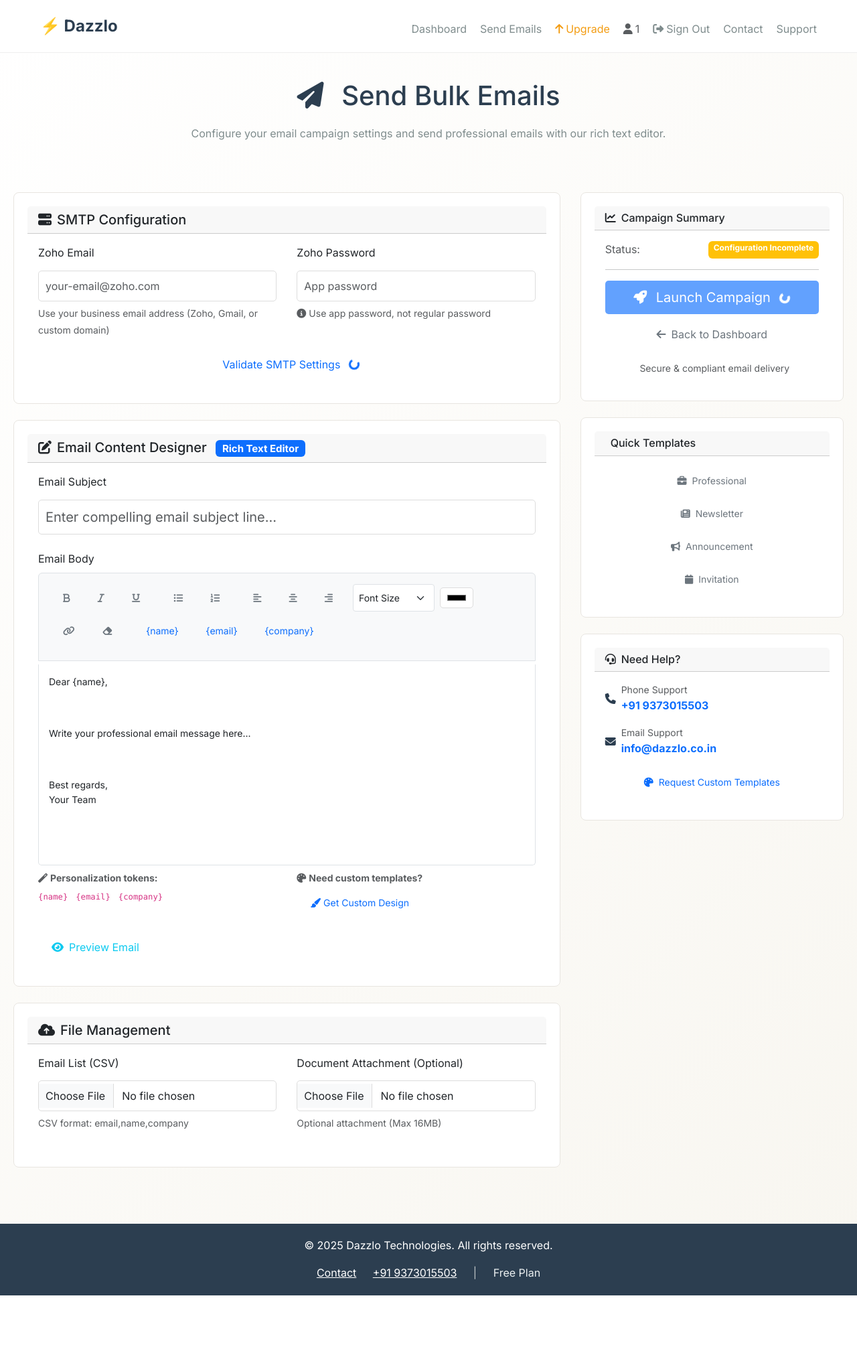
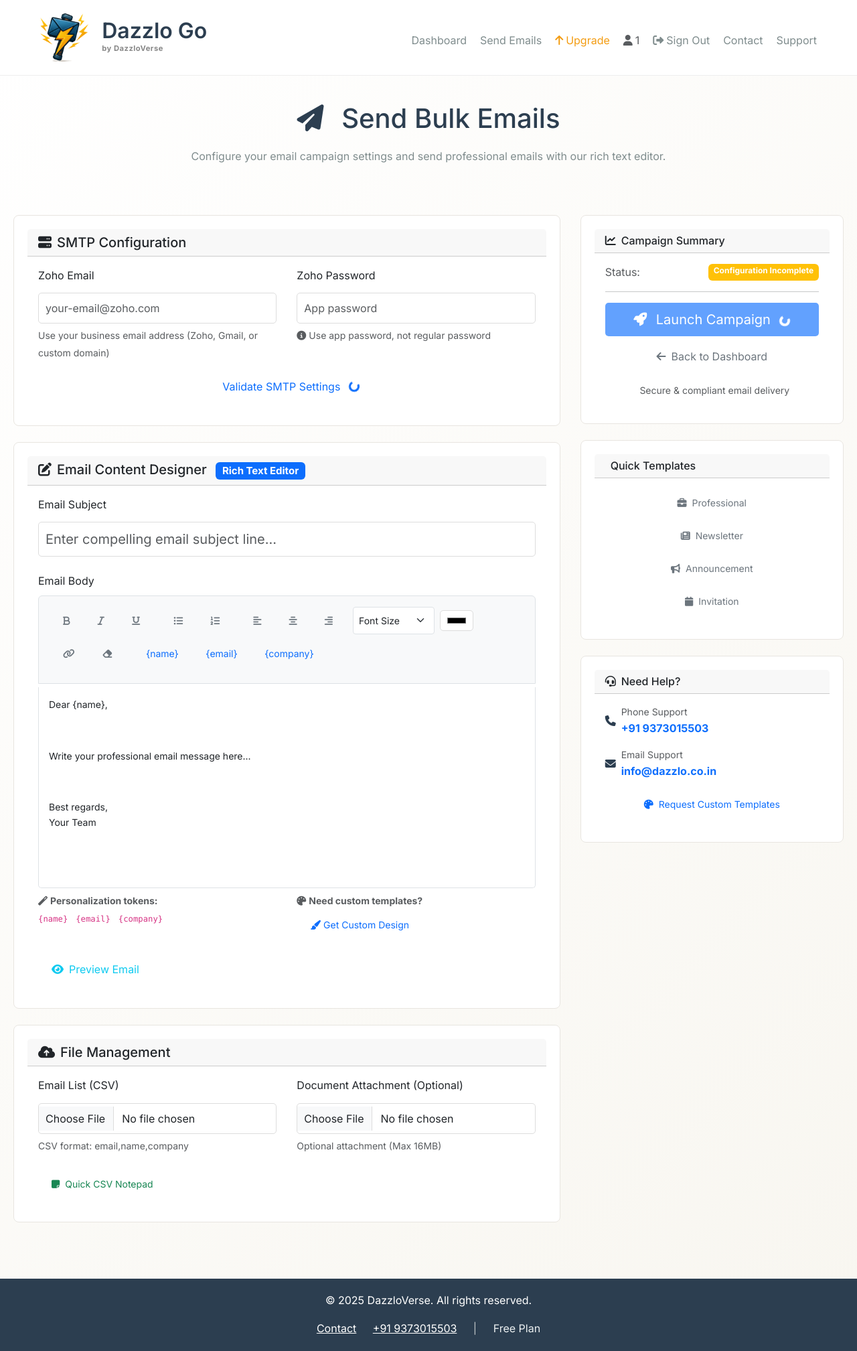
Before and after one commit to Neelp4258/Dazzloverse, a Flask app: page /bulk-mail in a window 1280 px wide. Shown: the whole page at 67% size. Before the commit the page ends 1934 px from the top, so only its background shows below. Run offline with Flask 3, Linux system fonts and the light colour scheme; a user stored in the database is signed in; data comes from the database, SQL or seed files in the repository; some libraries are stand-ins or nearby versions.

Commit message:
Force add all templates and static files for deployment

```diff
--- a/templates/base.html
+++ b/templates/base.html
@@ -4,6 +4,8 @@
     <meta charset="UTF-8">
     <meta name="viewport" content="width=device-width, initial-scale=1.0">
     <title>{% block title %}Dazzlo Business Email Platform{% endblock %}</title>
+    <link rel="icon" type="image/png" href="{{ url_for('static', filename='favicon.png') }}">
+    <link rel="shortcut icon" href="{{ url_for('static', filename='favicon.png') }}" type="image/png">
 
     <!-- Bootstrap CSS with fallback -->
     <link href="https://cdnjs.cloudflare.com/ajax/libs/bootstrap/5.3.0/css/bootstrap.min.css" rel="stylesheet" crossorigin="anonymous">
@@ -85,6 +87,20 @@
             .col-md-6, .col-lg-4, .col-lg-8 { flex: 0 0 100%; max-width: 100%; }
             .nav-links { flex-direction: column; gap: 10px; }
             .page-title { font-size: 2rem; }
+            .dazzlo-logo img { height: 40px !important; margin-right: 6px !important; }
+            .dazzlo-logo span span:first-child { font-size: 1.1rem !important; }
+            .dazzlo-logo span span:last-child { font-size: 0.6rem !important; }
+            .header-section .container > .d-flex { flex-direction: column; align-items: flex-start !important; gap: 10px; }
+        }
+
+        @media (max-width: 576px) {
+            .container, .main-container { padding: 0 6px !important; }
+            .card { padding: 10px !important; margin: 10px 0 !important; }
+            .row { margin: 0 -4px !important; }
+            [class^='col-'], [class*=' col-'] { padding: 0 4px !important; }
+            .page-title { font-size: 1.3rem !important; }
+            .page-subtitle { font-size: 0.9rem !important; }
+            .btn, .btn-lg { padding: 8px 12px !important; font-size: 1rem !important; }
         }
     </style>
 
@@ -108,8 +124,12 @@
     <div class="header-section">
         <div class="container">
             <div class="d-flex justify-content-between align-items-center">
-                <a href="{% if session.user_id %}{{ url_for('dashboard') }}{% else %}{{ url_for('home') }}{% endif %}" class="dazzlo-logo">
-                    <span>⚡ Dazzlo</span>
+                <a href="{% if session.user_id %}{{ url_for('dashboard') }}{% else %}{{ url_for('home') }}{% endif %}" class="dazzlo-logo d-flex align-items-center" style="gap: 12px;">
+                    <img src="{{ url_for('static', filename='logo.png') }}" alt="Dazzlo Logo" style="height: 72px; vertical-align: middle; margin-right: 8px;">
+                    <span style="display: flex; flex-direction: column; align-items: flex-start;">
+                        <span style="font-size: 2rem; font-weight: 600; color: var(--dazzlo-primary); line-height: 1;">Dazzlo Go</span>
+                        <span style="font-size: 0.7rem; color: #888; margin-top: 2px; letter-spacing: 0.5px;">by DazzloVerse</span>
+                    </span>
                 </a>
                 <div class="nav-links">
                     {% if session.user_id %}
@@ -157,7 +177,7 @@
 
     <footer style="background: var(--dazzlo-primary); color: white; padding: 20px 0; margin-top: 40px;">
         <div class="container text-center">
-            <p>&copy; 2025 Dazzlo Technologies. All rights reserved.</p>
+            <p>&copy; 2025 DazzloVerse. All rights reserved.</p>
             <div style="margin-top: 10px;">
                 <a href="mailto:info@dazzlo.co.in" style="color: white; margin: 0 10px;">Contact</a>
                 <a href="tel:9373015503" style="color: white; margin: 0 10px;">+91 9373015503</a>
--- a/templates/bulk_mail.html
+++ b/templates/bulk_mail.html
@@ -271,6 +271,11 @@
                             </div>
                         </div>
                     </div>
+                    <div class="d-flex align-items-center gap-2 mt-2">
+                        <button type="button" class="btn btn-outline-success btn-sm" data-bs-toggle="modal" data-bs-target="#csvNotepadModal">
+                            <i class="fas fa-sticky-note me-1"></i> Quick CSV Notepad
+                        </button>
+                    </div>
                 </div>
             </div>
         </div>
@@ -380,6 +385,27 @@
         </div>
     </div>
 </form>
+
+<!-- CSV Notepad Modal -->
+<div class="modal fade" id="csvNotepadModal" tabindex="-1" aria-labelledby="csvNotepadModalLabel" aria-hidden="true">
+  <div class="modal-dialog modal-lg modal-dialog-centered">
+    <div class="modal-content">
+      <div class="modal-header">
+        <h5 class="modal-title" id="csvNotepadModalLabel"><i class="fas fa-sticky-note me-2"></i>Quick CSV Notepad</h5>
+        <button type="button" class="btn-close" data-bs-dismiss="modal" aria-label="Close"></button>
+      </div>
+      <div class="modal-body">
+        <textarea id="csvNotepadTextarea" class="form-control" rows="10" style="font-family:monospace;resize:vertical;">email,company
+</textarea>
+        <div class="d-flex flex-wrap gap-2 mt-3">
+          <button type="button" class="btn btn-outline-success btn-sm" onclick="downloadCsvNotepad()"><i class="fas fa-download me-1"></i>Download CSV</button>
+          <button type="button" class="btn btn-primary btn-sm" onclick="useCsvNotepad()"><i class="fas fa-upload me-1"></i>Use This CSV</button>
+        </div>
+        <div class="form-text mt-2">Tip: Paste or type your CSV data here. Example:<br><code>email,company\njohn@abc.com,ABC Corp</code></div>
+      </div>
+    </div>
+  </div>
+</div>
 
 <style>
 #emailEditor {
@@ -707,5 +733,31 @@
         hiddenField.value = editor.innerHTML;
     }
 });
+
+// CSV Notepad Functions
+function downloadCsvNotepad() {
+  const text = document.getElementById('csvNotepadTextarea').value;
+  const blob = new Blob([text], { type: 'text/csv' });
+  const url = URL.createObjectURL(blob);
+  const a = document.createElement('a');
+  a.href = url;
+  a.download = 'contacts.csv';
+  document.body.appendChild(a);
+  a.click();
+  document.body.removeChild(a);
+  URL.revokeObjectURL(url);
+}
+function useCsvNotepad() {
+  const text = document.getElementById('csvNotepadTextarea').value;
+  const blob = new Blob([text], { type: 'text/csv' });
+  const file = new File([blob], 'contacts.csv', { type: 'text/csv' });
+  const input = document.querySelector('input[name="email_list"]');
+  const dataTransfer = new DataTransfer();
+  dataTransfer.items.add(file);
+  input.files = dataTransfer.files;
+  const modal = bootstrap.Modal.getInstance(document.getElementById('csvNotepadModal'));
+  modal.hide();
+  showNotification('CSV created and added to upload field!', 'success');
+}
 </script>
 {% endblock %}
```
Also changed, not shown: templates/dashboard.html (+11 -11 lines), templates/index.html (+7 -7 lines), templates/landing.html (+10 -10 lines).
